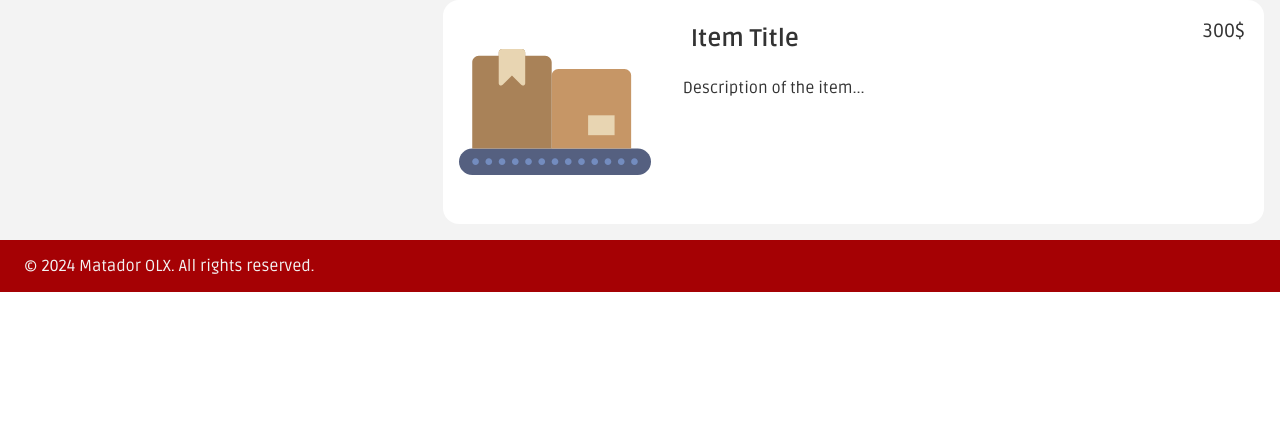
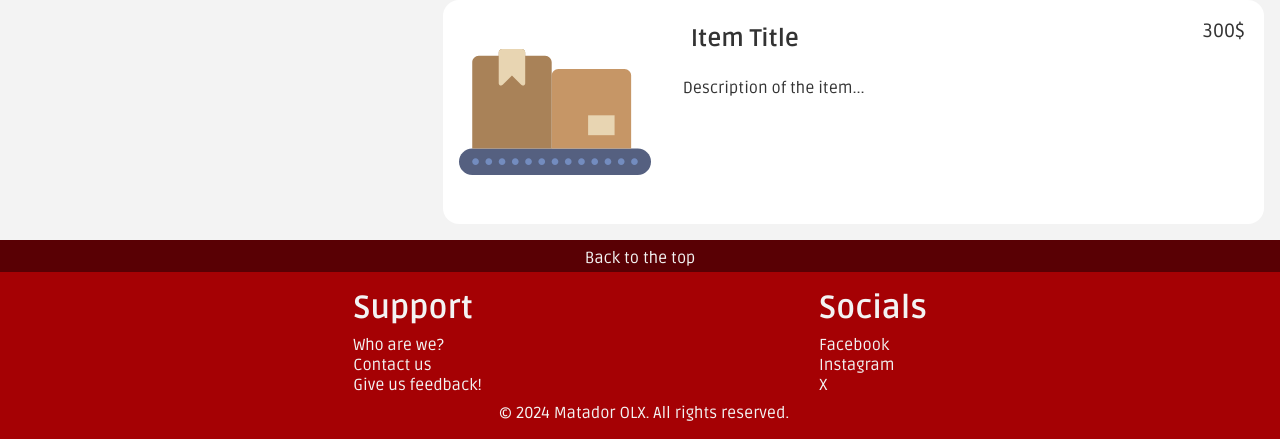
Before and after one commit to Mansur-Mustafin/LTW-Pre-Loved, a PHP site: page /pages in a window 1280 px wide. Shown: the part 1364-1803 px from the top of the page. Before the commit the page ends 1656 px from the top, so only its background shows below. Run offline with PHP 8.4, Linux system fonts and the light colour scheme.

Commit message:
Footer e botão de subir ao topo

```diff
--- a/css/layout.css
+++ b/css/layout.css
@@ -7,6 +7,9 @@ body{
     grid-template-rows: auto 1fr auto;
 
     & > header{
+        grid-column-end: 2 span;
+    }
+    #back-button{
         grid-column-end: 2 span;
     }
     & > footer{
@@ -61,3 +64,29 @@ body{
         color: var(--matador-yellow);
     }
 }
+
+html{
+    min-height: 100vh;
+}
+
+footer{
+    .footer-list{
+        display : flex;
+        justify-content: space-evenly;
+        flex-wrap: wrap;
+        h3{
+            margin-bottom: .25em;
+        }
+        ul{
+            display: flex;
+            flex-direction: column;
+            align-items: right;
+            list-style-type: none;
+        }
+    }
+    p{
+        margin-top: .5em;
+        margin-left: .5em;
+        text-align: center;
+    }
+}
--- a/css/style.css
+++ b/css/style.css
@@ -78,15 +78,37 @@ header > nav#header-menu{
     }
 }
 
+#back-button{
+    padding-top: .5em;
+    width: 100%;
+    height: 2em;
+    text-align: center;
+    background-color: var(--matador-dark-red);
+    :hover{
+        color: var(--matador-yellow);
+    }
+}
 /* Footer */
 
-footer {
+footer{
     padding: 1em;
     background-color: var(--matador-red);
     width: 100%;
+    .footer-list{
+        h3{
+            color: var(--matador-grey);
+            font-size: xx-large;
+        }
+        li{
+            a{
+                text-decoration: none;
+            }
+            :hover{
+                color: var(--matador-yellow)
+            }
+        }
+    }
+    p{
+        color: var(--matador-grey);
+    }
 }
-
-footer > p{
-    color: var(--matador-grey);
-    margin-left: .5em;
-}
--- a/pages/index.html
+++ b/pages/index.html
@@ -113,8 +113,22 @@
             </article>
         </section>
     </main>
-
+    <div id = "back-button"><a href="#">Back to the top</a></div>
     <footer>
+        <div class = "footer-list">
+            <ul>
+                <h3>Support</h3>
+                <li><a href = "#">Who are we?</a></li>
+                <li><a href = "#">Contact us</a></li>
+                <li><a href = "#">Give us feedback!</a></li>
+            </ul>
+            <ul>
+                <h3>Socials</h3>
+                <li><a href = "#">Facebook</a></li>
+                <li><a href = "#">Instagram</a></li>
+                <li><a href = "#">X</a></li>
+            </ul>
+        </div>
         <p>&copy; 2024 Matador OLX. All rights reserved.</p>
     </footer>
 
```
